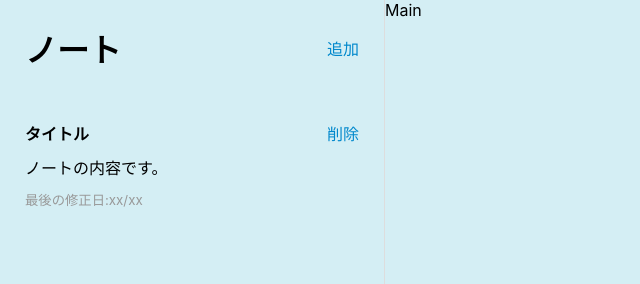
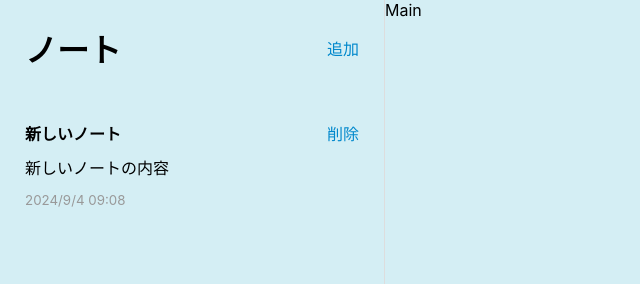
Before and after one commit to tatsuya582/react_blog, a React (Create React App) app in the folder blog/: page / in a window 1280 px wide. Both pictures are taken after a click on the button "追加". Shown: the top 284 px of the page, without its empty margins (0-640 px from the left). Built offline with nearby package versions, Linux system fonts and the light colour scheme.

Commit message:
add: noteの追加機能を仮作成

```diff
--- a/blog/package.json
+++ b/blog/package.json
@@ -34,5 +34,8 @@
       "last 1 firefox version",
       "last 1 safari version"
     ]
+  },
+  "devDependencies": {
+    "react-uuid": "^2.0.0"
   }
 }
--- a/blog/src/App.js
+++ b/blog/src/App.js
@@ -1,11 +1,27 @@
+import { useState } from 'react';
 import './App.css';
 import Main from './components/Main';
 import Sidebar from './components/Sidebar';
+import uuid from 'react-uuid'
 
 function App() {
+
+  const [notes, setNotes] = useState([])
+
+  const onAddNote = () => {
+    console.log("ノードが追加されました")
+    const newNote = {
+      id: uuid(),
+      title: "新しいノート",
+      content: "新しいノートの内容",
+      modDate: Date.now(),
+    };
+    setNotes([...notes, newNote]);
+    console.log(notes);
+  };
   return (
     <div className="App">
-      <Sidebar />
+      <Sidebar onAddNote={onAddNote} notes={notes} />
       <Main />
     </div>
   );
--- a/blog/src/components/Sidebar.jsx
+++ b/blog/src/components/Sidebar.jsx
@@ -1,22 +1,27 @@
 import React from 'react'
 import "./Sidebar.css";
 
-const Sidebar = () => {
+const Sidebar = ({ onAddNote, notes }) => {
   return (
     <div className='app-sidebar'>
       <div className='app-sidebar-header'>
         <h1>ノート</h1>
-        <button>追加</button>
+        <button onClick={onAddNote}>追加</button>
       </div>
       <div className='app-sidebar-notes'>
-        <div className='app-sidebar-note'>
-          <div className='sidebar-note-title'>
-            <strong>タイトル</strong>
-            <button>削除</button>
+        {notes.map((note) => (
+          <div className='app-sidebar-note' key={note.id}>
+            <div className='sidebar-note-title'>
+              <strong>{note.title}</strong>
+              <button>削除</button>
+            </div>
+            <p>{note.content}</p>
+            <small>{new Date(note.modDate).toLocaleDateString("ja-JP", {
+              hour: "2-digit",
+              minute: "2-digit",
+            })}</small>
           </div>
-          <p>ノートの内容です。</p>
-          <small>最後の修正日:xx/xx</small>
-        </div>
+        ))}
       </div>
     </div>
   )
```
Also changed, not shown: 1 other file (tests, documents, lock files or other folders).
